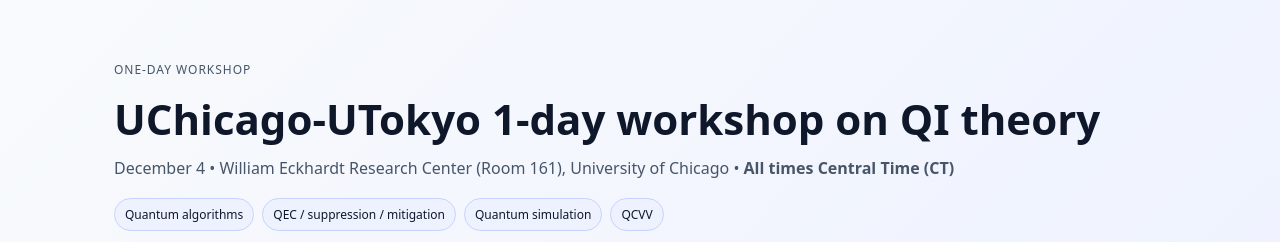
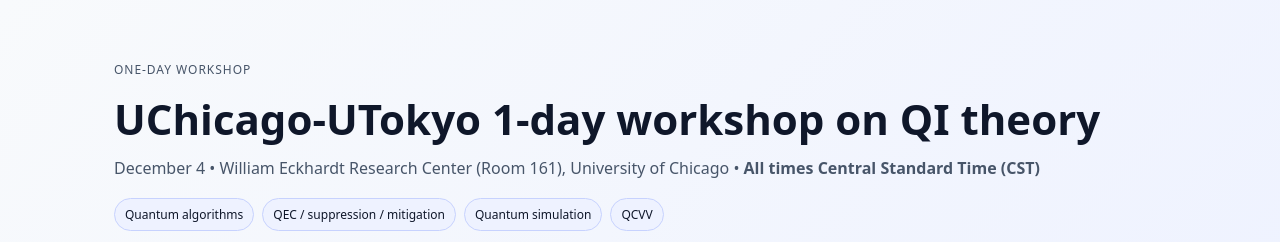
Before and after one commit to quantum-programming/ucutquantum2025, a plain HTML site: page index.html in a window 1280 px wide. Shown: the top 242 px of the page. Drawn offline with Linux system fonts and the light colour scheme.

Commit message:
Update subtitle to reflect Central Standard Time

```diff
--- a/index.html
+++ b/index.html
@@ -12,7 +12,7 @@
     <div class="container">
       <div class="kicker">One‑Day Workshop</div>
       <h1>UChicago-UTokyo 1-day workshop on QI theory</h1>
-      <p class="subtitle">December 4 • William Eckhardt Research Center (Room 161), University of Chicago • <strong>All times Central Time (CT)</strong></p>
+      <p class="subtitle">December 4 • William Eckhardt Research Center (Room 161), University of Chicago • <strong>All times Central Standard Time (CST)</strong></p>
       <div class="chips">
         <span class="chip">Quantum algorithms</span>
         <span class="chip">QEC / suppression / mitigation</span>
```
